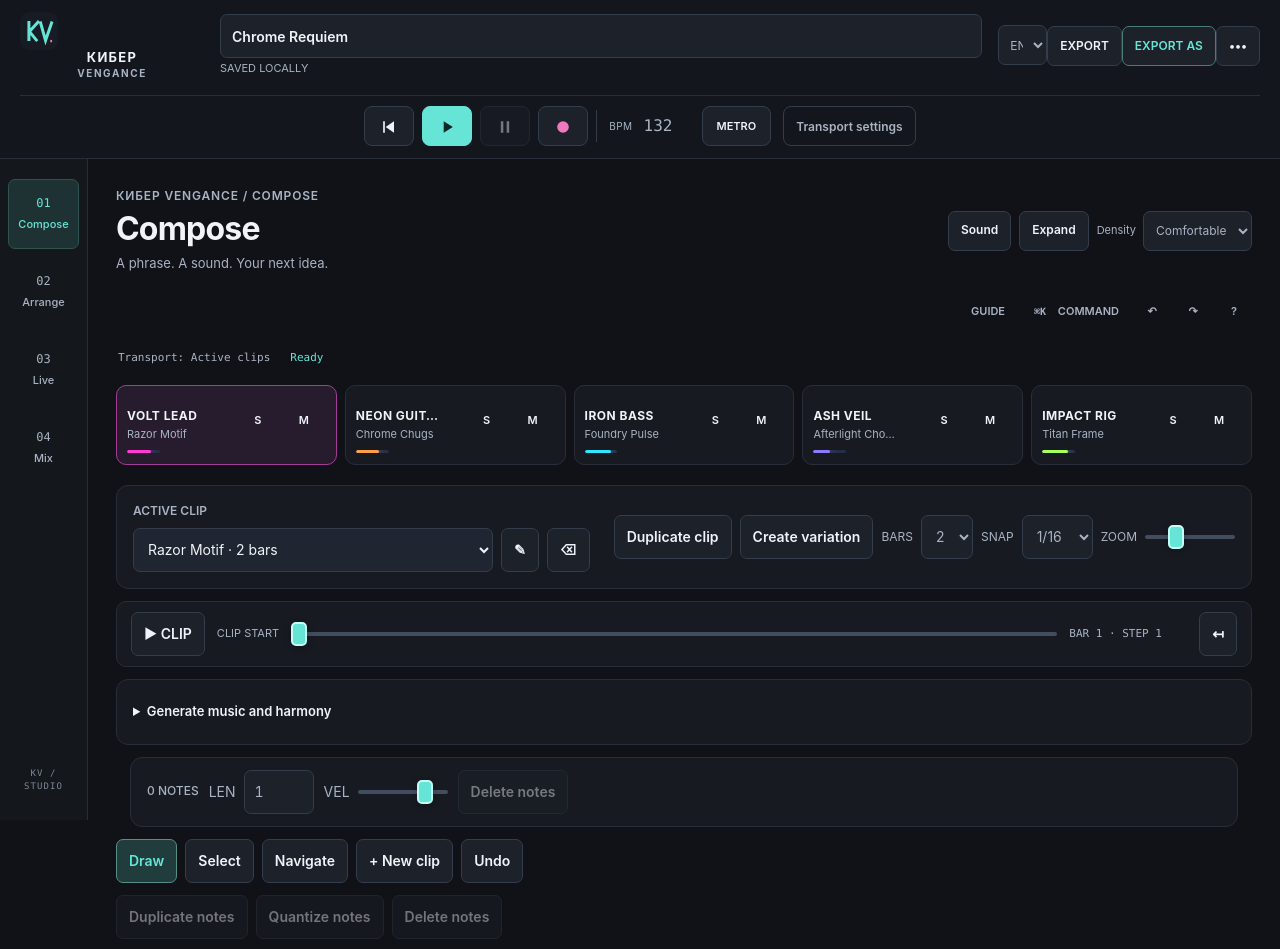
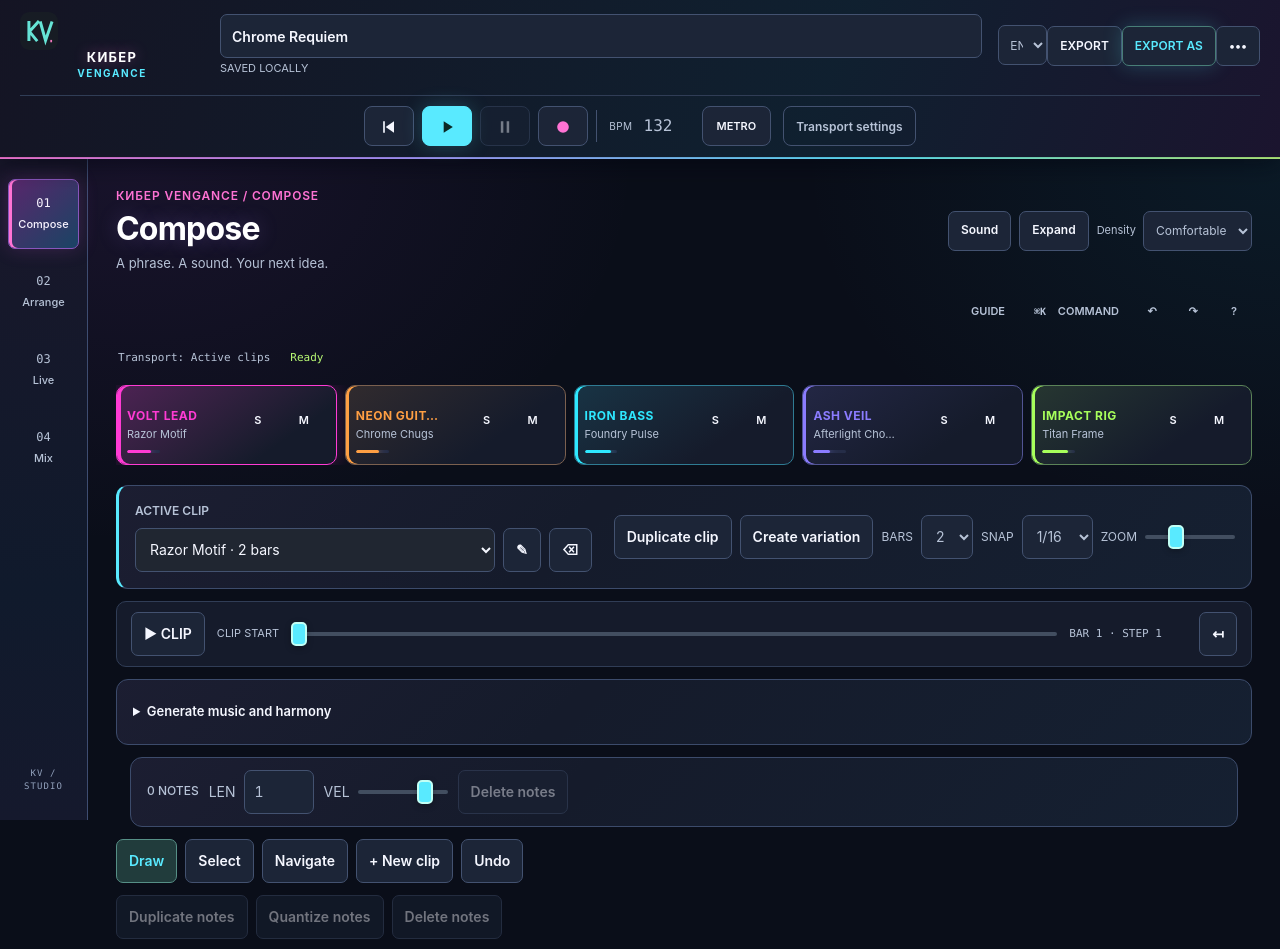
Before and after one commit to suizman/kiber-vengance, a Preact app: page / in a window 1280 px wide. Shown: the top 949 px of the page. Built offline with nearby package versions, Linux system fonts and the light colour scheme.

Commit message:
Restore neon cyberpunk identity across studio

```diff
--- a/src/ui/styles/components.css
+++ b/src/ui/styles/components.css
@@ -1187,6 +1187,161 @@ dialog .dialog-close {
   min-height: 36px;
   padding: 4px;
 }
+
+/* Shared instrument glow: color communicates activity while labels stay clear. */
+#app
+  :is(
+    .editor-head,
+    .composition-tools,
+    .composition-options,
+    .automation-disclosure,
+    .section-title,
+    .sampler-lab,
+    .audio-lab,
+    .mixer,
+    .launcher,
+    .scratch-deck,
+    .performance-take,
+    .master-strip,
+    .mix-groups
+  ) {
+  border-color: #3c4b6b;
+  background-image: linear-gradient(
+    135deg,
+    #5c377018,
+    transparent 40%,
+    #18618412
+  );
+}
+#app
+  :is(
+    .section-title,
+    .audio-head,
+    .mixer-head,
+    .launcher-head,
+    .performance-head
+  ) {
+  border-color: #526084;
+  border-left: 3px solid var(--magenta);
+  background: linear-gradient(115deg, #382344, #19253c 48%, #142b3d);
+}
+#app .editor-head {
+  border-left: 3px solid var(--cyan);
+}
+#app .song-stats,
+#app .launcher-status {
+  color: var(--lime);
+}
+#app .piano-shell,
+#app .sequencer,
+#app .audio-track {
+  background-color: #101728;
+}
+#app .note-block {
+  box-shadow:
+    inset 0 1px #ffffff70,
+    0 0 12px color-mix(in srgb, var(--track) 35%, transparent);
+}
+#app .note-block.selected {
+  outline-color: #fff;
+  box-shadow:
+    0 0 0 2px var(--track),
+    0 0 18px color-mix(in srgb, var(--track) 58%, transparent);
+}
+#app :is(.roll-playhead, .automation-playhead),
+#app .scratch-wave-shell > i {
+  box-shadow: 0 0 11px var(--magenta);
+}
+#app .automation-step.point::before {
+  box-shadow: 0 0 9px var(--cyan);
+}
+.studio-inspector {
+  background: linear-gradient(160deg, #23182e, #16263a 34%, #151b2b);
+  border-left-color: #815dae;
+}
+.studio-inspector-header {
+  background: #211d32;
+}
+.studio-inspector .knob-control .knob {
+  border-color: color-mix(in srgb, var(--track) 60%, #425066);
+  box-shadow: 0 0 13px color-mix(in srgb, var(--track) 27%, transparent);
+}
+.instrument-keyboard {
+  border-color: #5e6894;
+  box-shadow: 0 0 22px #8c5bdb20;
+}
+.keyboard-toolbar {
+  background: linear-gradient(90deg, #29213c, #172c3d);
+  border-bottom-color: #655187;
+}
+#app .instrument-keyboard .keyboard-key.natural {
+  background: linear-gradient(#f7f7ff, #dce5f7);
+}
+#app .instrument-keyboard .keyboard-key.accidental {
+  background: linear-gradient(#37405b, #171b32);
+  border-color: #594e81;
+}
+#app .instrument-keyboard .keyboard-key.active {
+  background: var(--track);
+  color: #081d29;
+  box-shadow:
+    inset 0 -3px #0004,
+    0 0 14px var(--track);
+}
+#app .scene.playing {
+  border-color: var(--lime);
+  background: linear-gradient(145deg, #243a37, var(--panel));
+  box-shadow: 0 0 18px #b8f97427;
+}
+#app .launcher-track,
+#app .mixer-channel {
+  border-color: color-mix(in srgb, var(--track) 38%, var(--line));
+  background: linear-gradient(
+    155deg,
+    color-mix(in srgb, var(--track) 11%, var(--panel)),
+    var(--panel) 52%
+  );
+}
+#app .launcher-track header b,
+#app .mixer-channel header b {
+  color: var(--track);
+}
+#app .launcher-cell.active {
+  border-color: var(--track);
+  background: color-mix(in srgb, var(--track) 23%, var(--panel));
+  box-shadow:
+    inset 3px 0 var(--track),
+    0 0 14px color-mix(in srgb, var(--track) 24%, transparent);
+}
+#app .scratch-deck {
+  border-color: #715491;
+  background:
+    radial-gradient(circle at 24% 44%, #823e9b25, transparent 40%),
+    linear-gradient(140deg, #231a33, #152437 65%);
+}
+#app .scratch-wave-shell {
+  border-color: #8a65b7;
+  background: linear-gradient(90deg, #261a3a, #102536);
+  box-shadow:
+    inset 0 0 26px #a04bd223,
+    0 0 17px #a04bd21f;
+}
+#app .scratch-platter {
+  border-color: var(--magenta);
+  box-shadow:
+    0 0 0 4px #613474,
+    0 0 30px #ff73d43b,
+    inset 0 0 0 8px #0a1019;
+}
+#app .record-label {
+  background: radial-gradient(circle, #365774, #472962 75%);
+  border-color: #b085dc;
+  box-shadow: inset 0 0 22px #ff73d433;
+}
+dialog {
+  border-color: #8262ad;
+  background: linear-gradient(140deg, #252039, #172638);
+}
 .file-button {
   position: relative;
   display: inline-flex;
--- a/src/ui/styles/shell.css
+++ b/src/ui/styles/shell.css
@@ -1185,3 +1185,143 @@ html[data-density="compact"] #app .composition-tools {
   flex: 1 0 100%;
   max-width: 100%;
 }
+
+/* Neon character lives at the edges of the workspace, away from editing text. */
+#app.studio-shell {
+  background: var(--bg);
+}
+#app .studio-main {
+  background:
+    radial-gradient(ellipse 42% 25% at 4% 0%, #823ab020, transparent 100%),
+    radial-gradient(ellipse 40% 24% at 100% 0%, #168ba51a, transparent 100%),
+    var(--bg);
+}
+.studio-header {
+  background: linear-gradient(110deg, #151525f7, #102131f7 64%, #1c1530f7);
+  border-bottom: 1px solid #516388;
+  box-shadow: 0 5px 24px #03071190;
+}
+.studio-header::after {
+  content: "";
+  position: absolute;
+  inset: auto 0 -1px;
+  height: 2px;
+  pointer-events: none;
+  background: linear-gradient(
+    90deg,
+    var(--magenta),
+    var(--violet) 30%,
+    var(--cyan) 68%,
+    var(--lime)
+  );
+  opacity: 0.82;
+}
+.studio-header .brand-word b:first-child {
+  color: #fff;
+  text-shadow: 0 0 14px #ff73d468;
+}
+.studio-header .brand-word b:last-child {
+  color: var(--cyan);
+}
+.studio-header .transport .play,
+.studio-header .top-actions #exportAsBtn {
+  box-shadow: 0 0 20px #59eaff36;
+}
+.studio-header .transport .record.active {
+  box-shadow: 0 0 20px #ff73d45c;
+}
+.studio-nav {
+  background: linear-gradient(180deg, #19172a, #101a2c 65%, #15192d);
+  border-right-color: #3e4d71;
+}
+.studio-nav button:hover:not(:disabled) {
+  color: var(--ink);
+  background: #354061;
+  border-color: #526793;
+}
+.studio-nav button[aria-current="page"],
+.studio-nav button.active,
+.studio-nav button[aria-pressed="true"] {
+  color: #f8f4ff;
+  border-color: #8955bc;
+  background: linear-gradient(135deg, #5a276d, #1a4464);
+  box-shadow:
+    inset 3px 0 var(--magenta),
+    0 0 19px #c04fcf36;
+}
+.studio-nav button[aria-current="page"] svg,
+.studio-nav button.active svg,
+.studio-nav button[aria-pressed="true"] svg {
+  color: var(--cyan);
+  filter: drop-shadow(0 0 5px #59eaff80);
+}
+#app .studio-contextbar h1 {
+  color: #fff;
+  text-shadow: 0 0 20px #a384ff40;
+}
+#app .studio-contextbar .eyebrow {
+  color: var(--magenta);
+}
+.studio-subnav > nav {
+  background: #1a2033;
+  border-color: #445274;
+}
+.studio-subnav button[aria-current="page"],
+.studio-subnav button.active,
+.studio-subnav button[aria-selected="true"],
+.studio-subnav button[aria-pressed="true"] {
+  color: #fff;
+  background: linear-gradient(140deg, #51305f, #25425e);
+  border-color: #8b69b6;
+  box-shadow: inset 0 -2px var(--magenta);
+}
+#app .studio-trackbar .track {
+  background: linear-gradient(
+    145deg,
+    color-mix(in srgb, var(--track) 12%, var(--panel)),
+    var(--panel) 68%
+  );
+  border-color: color-mix(in srgb, var(--track) 36%, var(--line2));
+  box-shadow: inset 3px 0 var(--track);
+}
+#app .studio-trackbar .track.active {
+  background: linear-gradient(
+    145deg,
+    color-mix(in srgb, var(--track) 24%, var(--panel)),
+    var(--panel) 74%
+  );
+  border-color: var(--track);
+  box-shadow:
+    inset 4px 0 var(--track),
+    0 0 18px color-mix(in srgb, var(--track) 23%, transparent);
+}
+#app .studio-trackbar .track-name {
+  color: var(--track);
+}
+#app .studio-trackbar .track-switches button.on {
+  color: #fff;
+  background: color-mix(in srgb, var(--track) 30%, var(--panel2));
+  border-color: var(--track);
+}
+#app .studio-transport-context > span:last-child {
+  color: var(--lime);
+}
+#app .studio-footer,
+.studio-shell > footer {
+  background: #111626;
+  border-top-color: #3d4a6a;
+}
+@media (max-width: 820px) {
+  .studio-nav {
+    background: linear-gradient(110deg, #1b1930f7, #122438f7);
+    border-top-color: #73589c;
+    border-right: 0;
+  }
+  .studio-nav button[aria-current="page"],
+  .studio-nav button.active,
+  .studio-nav button[aria-pressed="true"] {
+    box-shadow:
+      inset 0 2px var(--magenta),
+      0 0 15px #c04fcf35;
+  }
+}
--- a/src/ui/styles/tokens.css
+++ b/src/ui/styles/tokens.css
@@ -1,21 +1,23 @@
-/* Kiber Vengance / graphite studio. Shared tokens, not per-screen themes. */
+/* Kiber Vengance / neon studio. Shared semantic tokens across workspaces. */
 :root {
   color-scheme: dark;
-  --bg: #101217;
-  --panel: #171a21;
-  --panel2: #1d212a;
-  --surface-raised: #242a34;
-  --surface-hover: #2c3440;
-  --line: #343d4b;
-  --line2: #272e39;
-  --ink: #f0f3f7;
-  --muted: #a9b3c3;
-  --subtle: #7c899c;
-  --cyan: #66e5d6;
-  --magenta: #f078bd;
-  --amber: var(--cyan);
-  --red: #ff8393;
-  --track: #66e5d6;
+  --bg: #0a0e19;
+  --panel: #151b2b;
+  --panel2: #1c2537;
+  --surface-raised: #273149;
+  --surface-hover: #303b55;
+  --line: #435270;
+  --line2: #303d56;
+  --ink: #f5f7ff;
+  --muted: #b7c3d7;
+  --subtle: #92a1bc;
+  --cyan: #59eaff;
+  --magenta: #ff73d4;
+  --amber: #ffbd69;
+  --lime: #b8f974;
+  --violet: #ac91ff;
+  --red: #ff829d;
+  --track: var(--cyan);
   --ui-font:
     Inter, ui-sans-serif, -apple-system, BlinkMacSystemFont, "Segoe UI",
     sans-serif;
@@ -36,7 +38,7 @@
   --space-4: 16px;
   --space-5: 24px;
   --space-6: 32px;
-  --shadow: 0 18px 70px #0007;
+  --shadow: 0 18px 70px #0009;
 }
 * {
   box-sizing: border-box;
@@ -90,7 +92,7 @@ button {
 }
 button:hover:not(:disabled) {
   background: var(--surface-hover);
-  border-color: #6a788d;
+  border-color: #7285ab;
 }
 button:active:not(:disabled) {
   transform: none;
@@ -102,14 +104,15 @@ button:disabled {
 button[aria-pressed="true"],
 button.is-active {
   color: var(--cyan);
-  background: #213b3b;
-  border-color: #568b84;
+  background: #15374c;
+  border-color: #438da5;
 }
 button.primary,
 button[data-variant="primary"] {
-  background: var(--cyan);
-  color: #102523;
+  background: linear-gradient(135deg, var(--cyan), #92f5e2);
+  color: #09202b;
   border-color: var(--cyan);
+  box-shadow: 0 0 18px #59eaff30;
 }
 button.danger,
 button[data-variant="danger"] {
@@ -217,7 +220,7 @@ h3 {
   display: none !important;
 }
 ::selection {
-  background: #66e5d640;
+  background: #59eaff50;
   color: var(--ink);
 }
 @media (pointer: coarse) {
```
Also changed, not shown: 7 other files (tests, documents, lock files or other folders).
